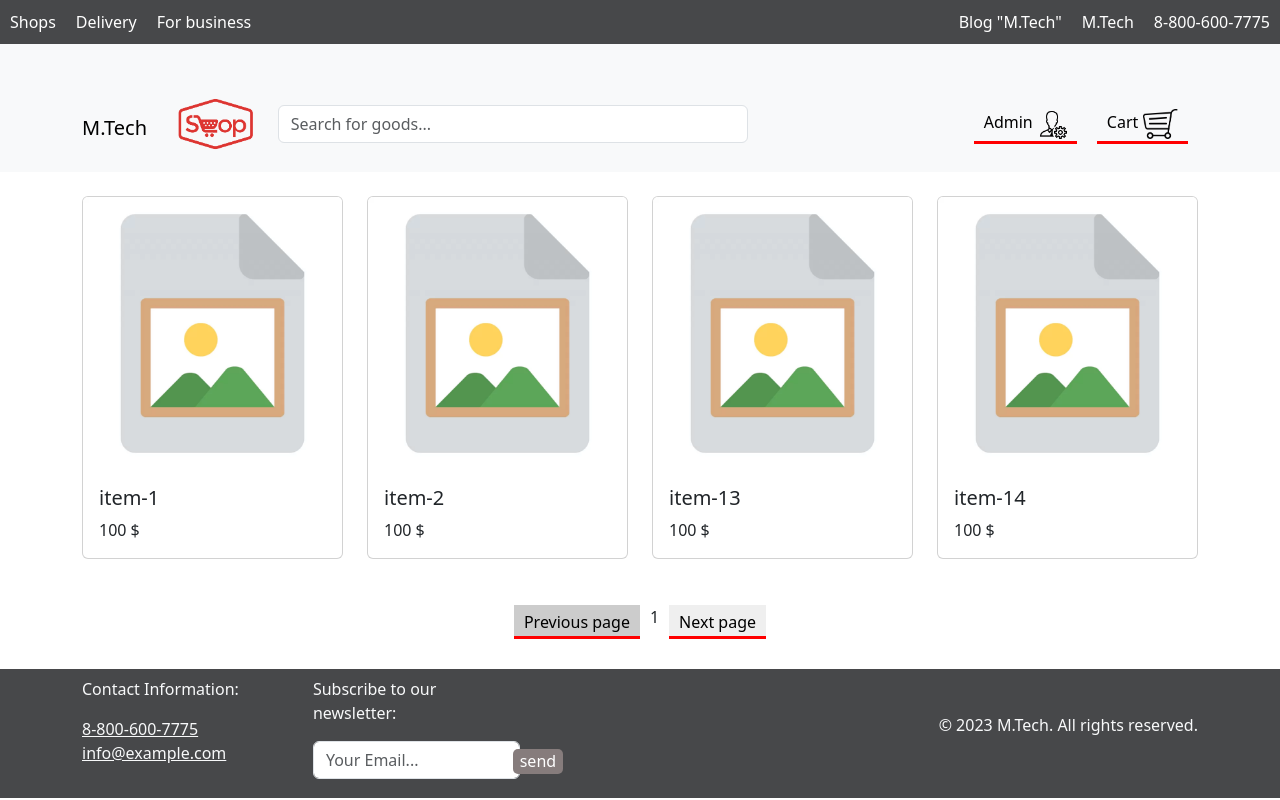
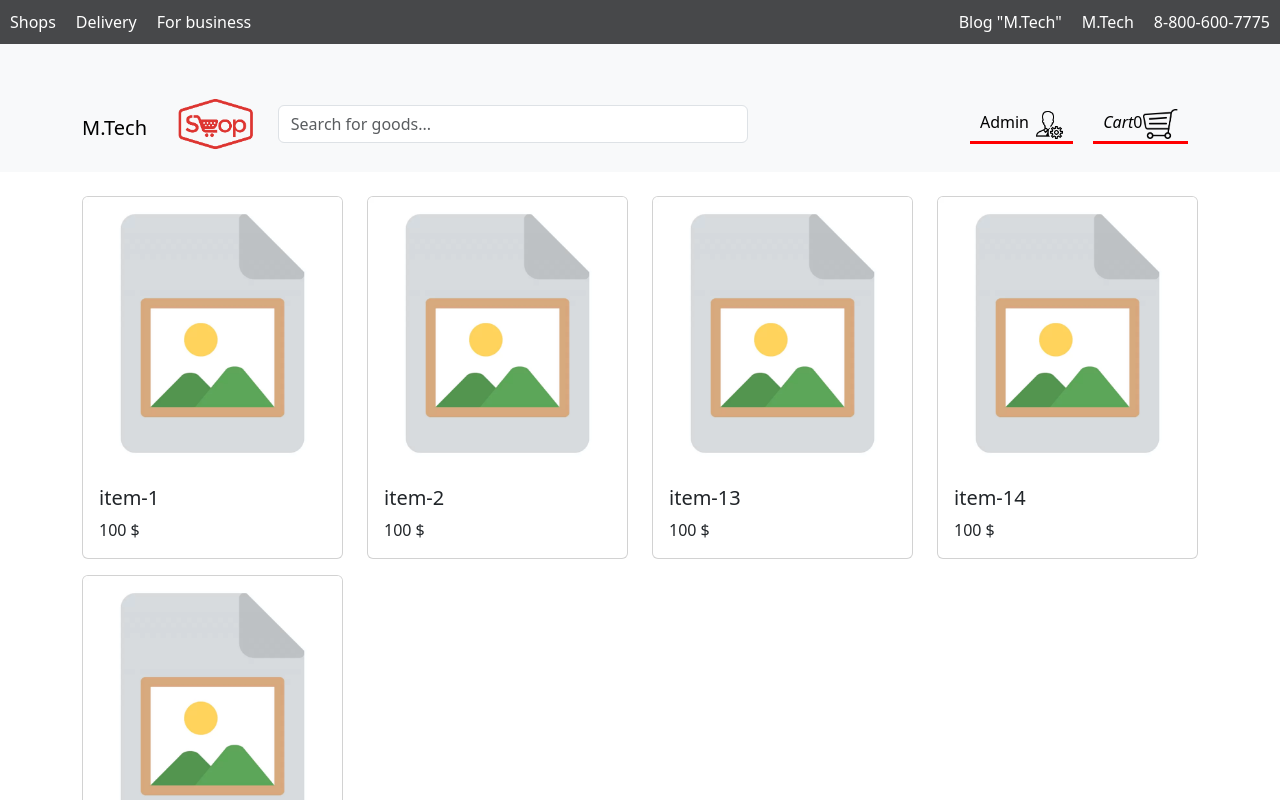
Before and after one commit to Alex43961/Market, an Angular app: page / in a window 1280 px wide. Shown: the top 800 px of the page. Built offline with nearby package versions, Linux system fonts and the light colour scheme.

Commit message:
fixed cart after merged

```diff
--- a/src/app/cart/cart.component.ts
+++ b/src/app/cart/cart.component.ts
@@ -10,6 +10,7 @@ import { Router } from '@angular/router';
 export class CartComponent {
   cartItems: any[] = [];
   selectedCurrency: string = '$';
+  totalForProduct:number = 0;
 
 
   constructor
@@ -37,6 +38,11 @@ export class CartComponent {
     }
   }
 
+//   calculateTotalForProduct(){
+//     this.totalForProduct = this.cartItems.
+// return this.totalForProduct;
+//   }
+
   calculateTotal(): number {
 
     let total = 0;
--- a/src/app/home/home.component.html
+++ b/src/app/home/home.component.html
@@ -25,8 +25,9 @@
         <i class="fas fa-user"></i> Admin
         <img style="height: 30px;" src="/assets/admin.png" alt="">
       </button>
-      <button class="btn btn-danger ml-2" style="background-color: transparent;">
-        <i class="fas fa-shopping-cart"></i> Cart
+      <button class="btn btn-danger ml-2" (click)="goToCart()" style="background-color: transparent;">
+        <i class="fas fa-shopping-cart">Cart</i>
+        <span class="cartCounter">{{ getCartItemCount() }}</span>
         <img style="height: 30px;" src="/assets/cart.png" alt="">
       </button>
     </div>
--- a/src/app/home/home.component.ts
+++ b/src/app/home/home.component.ts
@@ -13,7 +13,7 @@ providers:[ProductsDataService]
 
 export class HomeComponent {
   currentPage: number = 1;
-  elementsOnThePage: number = 4;
+  elementsOnThePage: number = 5;
   filter: string = '';
   products: any[]= [];
   filteredProducts:any[] = [];
@@ -32,12 +32,9 @@ export class HomeComponent {
       productStorage = JSON.parse(storedData);
     }
     this.products.push(...productStorage);
-    // console.log(this.products);
   }
 
   goItem(product: any) {
-    // const x = product;
-    // console.log(x);
     this.itemService.setProduct(product);
 
     this.router.navigate(['product']);
```
Also changed, not shown: src/app/products-data.service.ts (+0 -11 lines).
